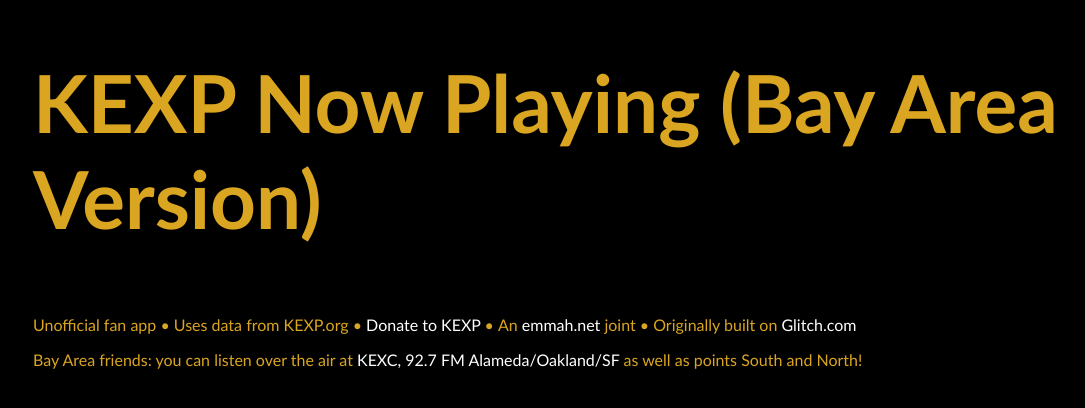
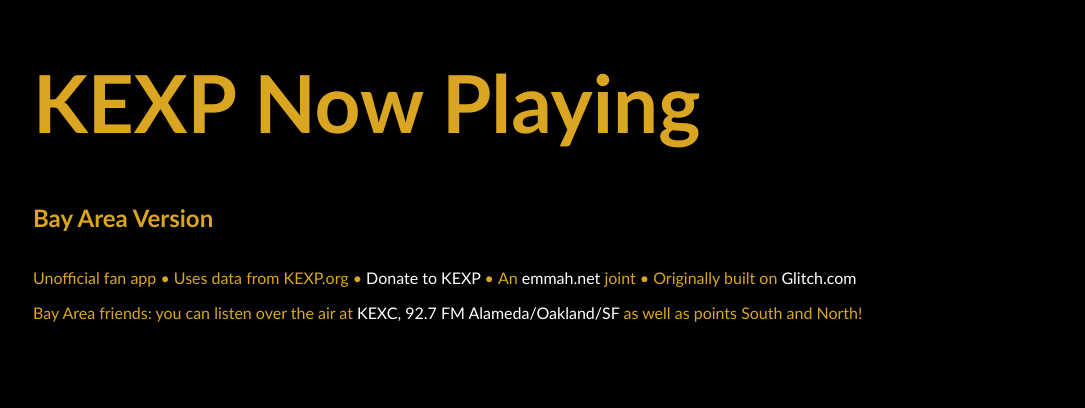
Before and after one commit to emceeaich/kexp-now-playing, a website: page views/index.html in a window 1280 px wide. Shown: the whole page, without its empty margins (7-1092 px from the left). Drawn offline with nearby package versions, Linux system fonts and the light colour scheme; no server answers.

Commit message:
reformat header

```diff
--- a/views/index.html
+++ b/views/index.html
@@ -13,8 +13,9 @@
   <body>
     <div class="header">
       <h1>
-        KEXP Now Playing (Bay Area Version)
+        KEXP Now Playing
       </h1>
+      <h2>Bay Area Version</h2>
     </div>
 
     <div class="main">
```
